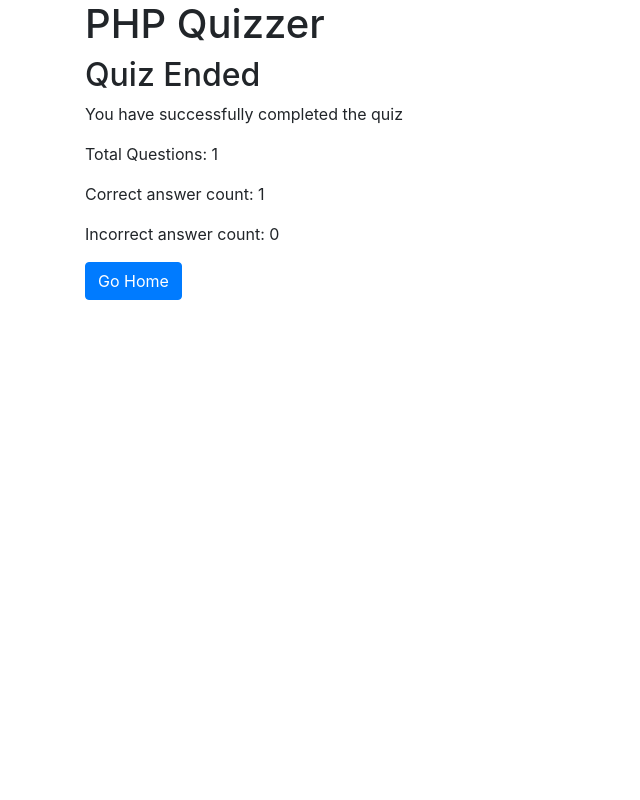
After one commit to SarthakSharma2199/quizzer, a PHP site: page /results.php in a window 1280 px wide. The commit adds this page. Shown: the whole page, without its empty margins (0-640 px from the left). Run offline with PHP 8.4, Linux system fonts and the light colour scheme; the visitor is signed in with stand-in values (Sample User, id 1); tables that the repository leaves empty or names only in its code hold one stand-in row (values such as "Sample post").

Commit message:
added results

```diff
--- a/checker.php
+++ b/checker.php
@@ -17,7 +17,7 @@ if (isset($_SESSION['id'])) {
             $run = mysqli_query($conn, $query) or die(mysqli_error($conn));
             if (mysqli_num_rows($run) > 0) {
                 $row = mysqli_fetch_array($run);
-                $correct_answer = $row['correct_answer'];
+                $correct_answer = $row['correct_ans'];
             }
             if ($correct_answer == $selected_choice) {
                 $_SESSION['score']++;
--- a/question.php
+++ b/question.php
@@ -74,11 +74,11 @@ if (isset($_SESSION['id'])) {
                         <li><input name="choice" type="radio" value="d" required=""><?php echo $opt4; ?></li>
 
                     </ul>
-                    <input type="submit" value="Submit" class="btn btn-primary">
+                    <input type="submit" value="Next" class="btn btn-primary">
                     <input type="hidden" name="number" value="<?php echo $qno; ?>">
                     <br>
                     <br>
-                    <a href="results.php" class="btn btn-primary">End Quiz</a>
+                    <a href="results.php" class="btn btn-primary">Submit Quiz</a>
                 </form>
             </div>
         </main>
--- /dev/null
+++ b/results.php
@@ -0,0 +1,63 @@
+<?php
+session_start();
+include "config.php";
+if (isset($_SESSION['id'])) {
+?>
+    <?php if (!isset($_SESSION['score'])) {
+        header("location: question.php?n=1");
+    }
+    ?>
+    <html>
+
+    <head>
+        <title>PHP Quizzer</title>
+        <meta charset="utf-8">
+        <meta name="viewport" content="width=device-width, initial-scale=1, shrink-to-fit=no">
+
+        <!-- Bootstrap CSS -->
+        <link rel="stylesheet" href="https://cdn.jsdelivr.net/npm/bootstrap@4.5.3/dist/css/bootstrap.min.css" integrity="sha384-TX8t27EcRE3e/ihU7zmQxVncDAy5uIKz4rEkgIXeMed4M0jlfIDPvg6uqKI2xXr2" crossorigin="anonymous">
+        <script src="https://cdn.jsdelivr.net/npm/bootstrap@4.5.3/dist/js/bootstrap.bundle.min.js" integrity="sha384-ho+j7jyWK8fNQe+A12Hb8AhRq26LrZ/JpcUGGOn+Y7RsweNrtN/tE3MoK7ZeZDyx" crossorigin="anonymous"></script>
+        <script src="https://code.jquery.com/jquery-3.5.1.js" integrity="sha256-QWo7LDvxbWT2tbbQ97B53yJnYU3WhH/C8ycbRAkjPDc=" crossorigin="anonymous"></script>
+    </head>
+
+    <body>
+        <header>
+            <div class="container">
+                <h1>PHP Quizzer</h1>
+            </div>
+        </header>
+
+        <main>
+            <div class="container">
+                <h2>Quiz Ended</h2>
+                <p>You have successfully completed the quiz</p>
+                <p>Total Questions:
+                    <?php
+                    $total = "SELECT * FROM questions ";
+                    $run = mysqli_query($conn, $total) or die(mysqli_error($conn));
+                    $totalqn = mysqli_num_rows($run);
+                    echo $totalqn;
+                    ?>
+                </p>
+                <p>Correct answer count: <?php
+                                                echo $_SESSION['score'];
+                                            ?>
+                </p>
+                <p>
+                    Incorrect answer count: <?php echo ($totalqn-$_SESSION['score']);
+                    ?>
+                </p>
+
+
+                <a href="home.php" class="btn btn-primary">Go Home</a>
+            </div>
+        </main>
+    </body>
+
+    </html>
+
+
+<?php } else {
+    header("location: home.php");
+}
+?>
```
